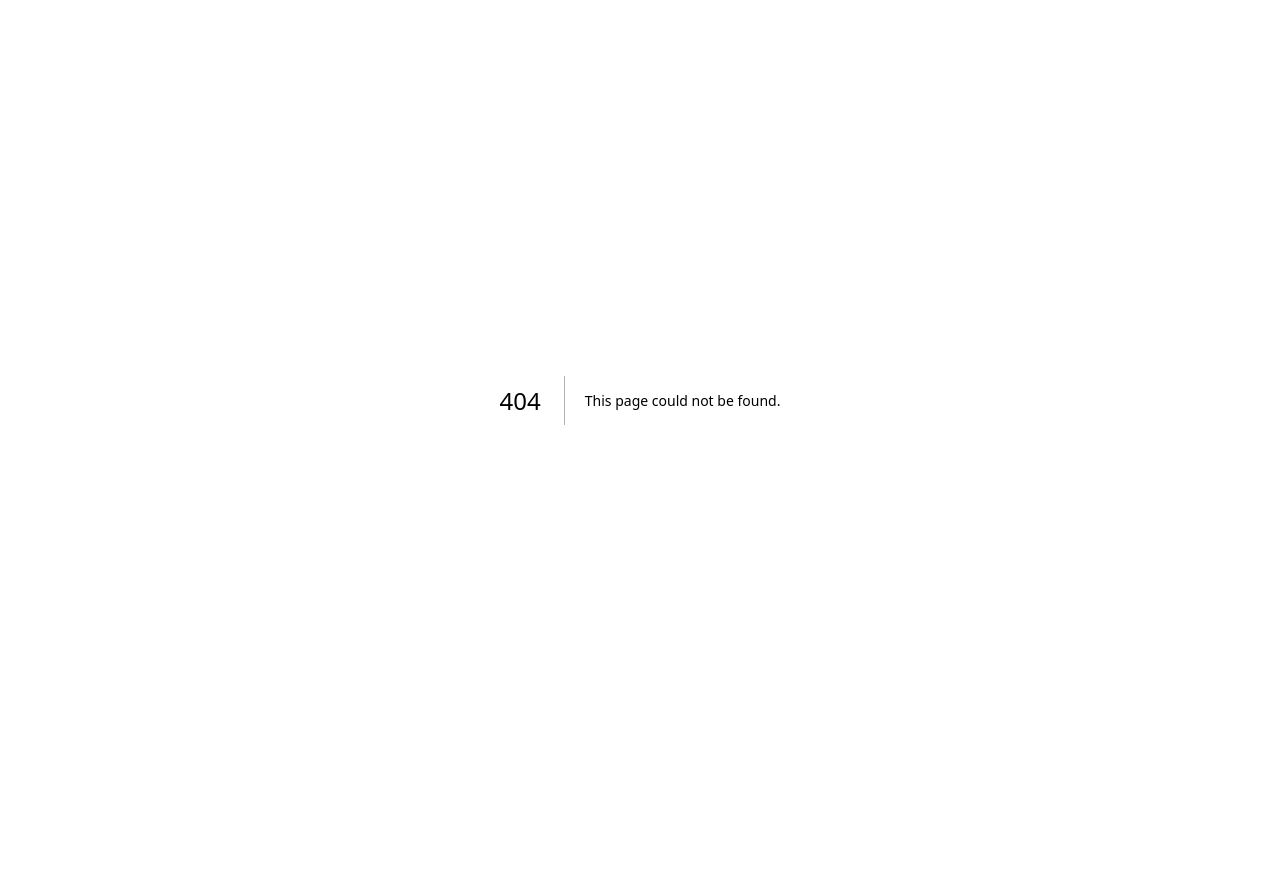
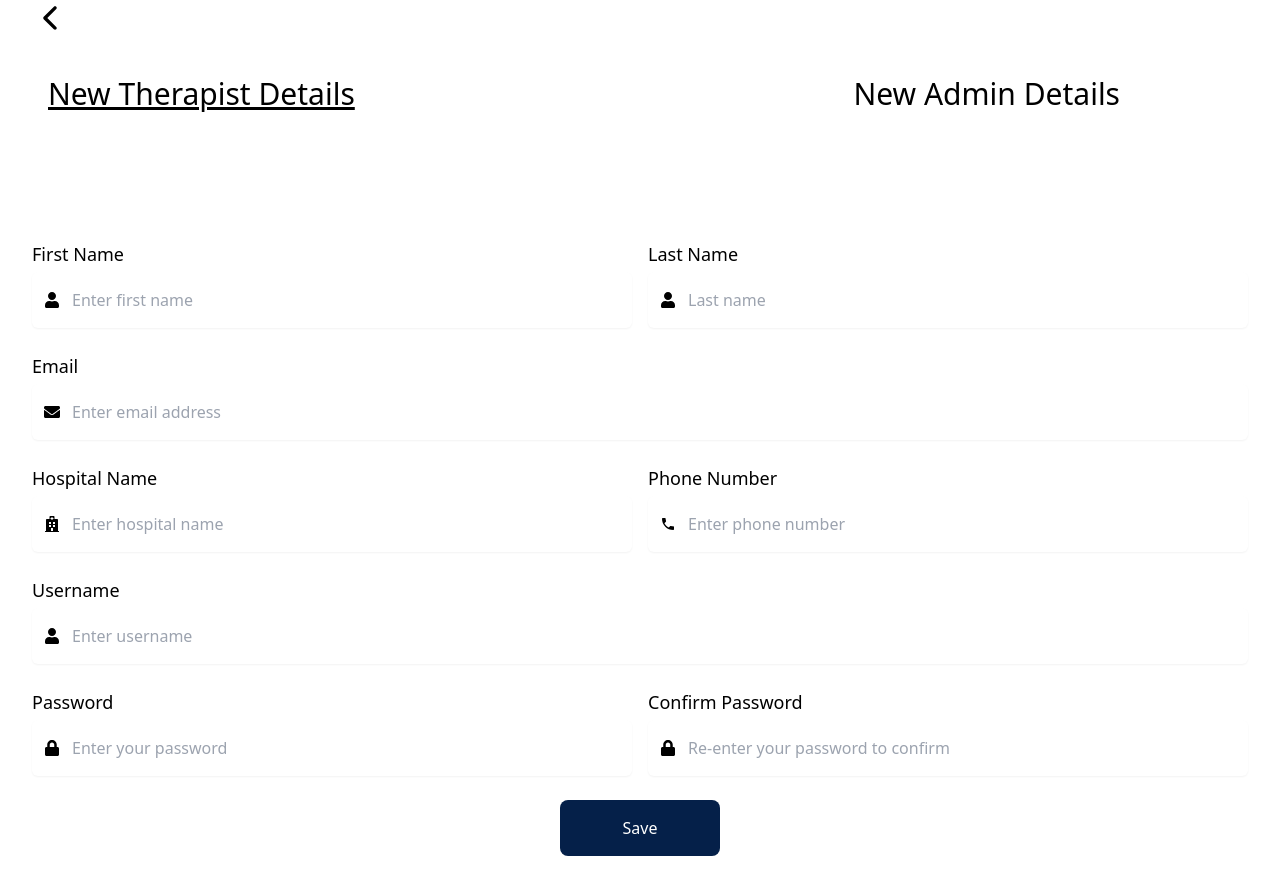
Before and after one commit to akirachix/Kolezza-Frontend, a Next.js app in the folder kolezza_dash_board/: page /admin/user/add-user in a window 1280 px wide. Before the commit this address had no page. Before the commit the page ends 800 px from the top, so only its background shows below. Built offline with nearby package versions, Linux system fonts and the light colour scheme.

Commit message:
adds install in workflow

```diff
--- a/kolezza_dash_board/package.json
+++ b/kolezza_dash_board/package.json
@@ -12,7 +12,7 @@
     "@hookform/resolvers": "^3.9.0",
     "lucide-react": "^0.441.0",
     "next": "14.2.11",
-    "react": "^18",
+    "react": "^18.3.1",
     "react-dom": "^18",
     "react-hook-form": "^7.53.0",
     "react-icons": "^5.3.0",
--- /dev/null
+++ b/kolezza_dash_board/src/app/(admin)/admin/user/add-user/page.tsx
@@ -0,0 +1,14 @@
+// import UserRegistration from "@/app/components/AddUser";
+// import Layout from "@/app/Layout";
+import UserRegistration from "@/app/components/AddUser";
+import Layout from "@/app/Layout";
+
+const AddUser = () => {
+    return(
+        <Layout>
+            <UserRegistration/>
+        </Layout>
+    )
+}
+
+export default AddUser;
```
Also changed, not shown: 1 other file (tests, documents, lock files or other folders).
